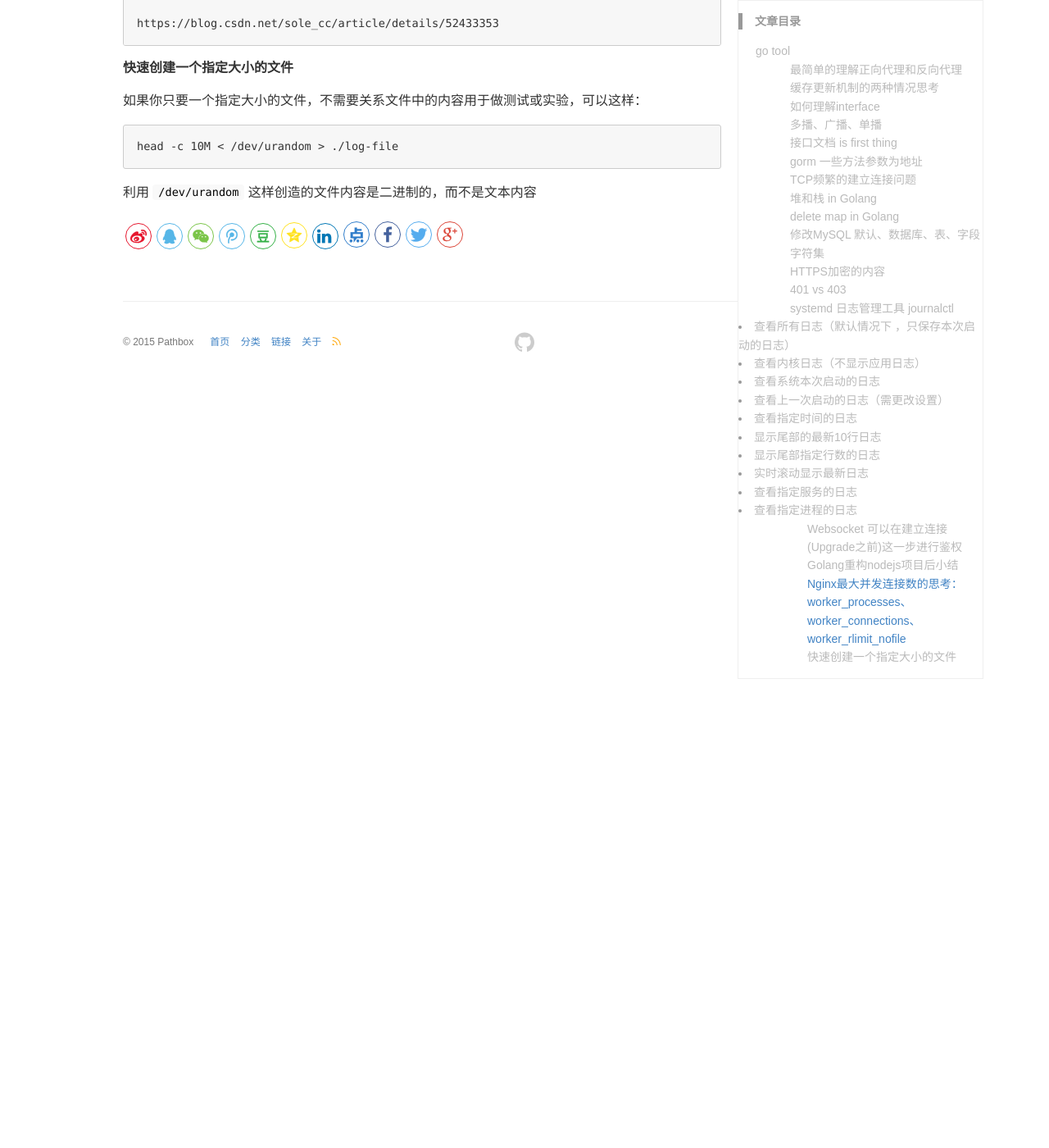
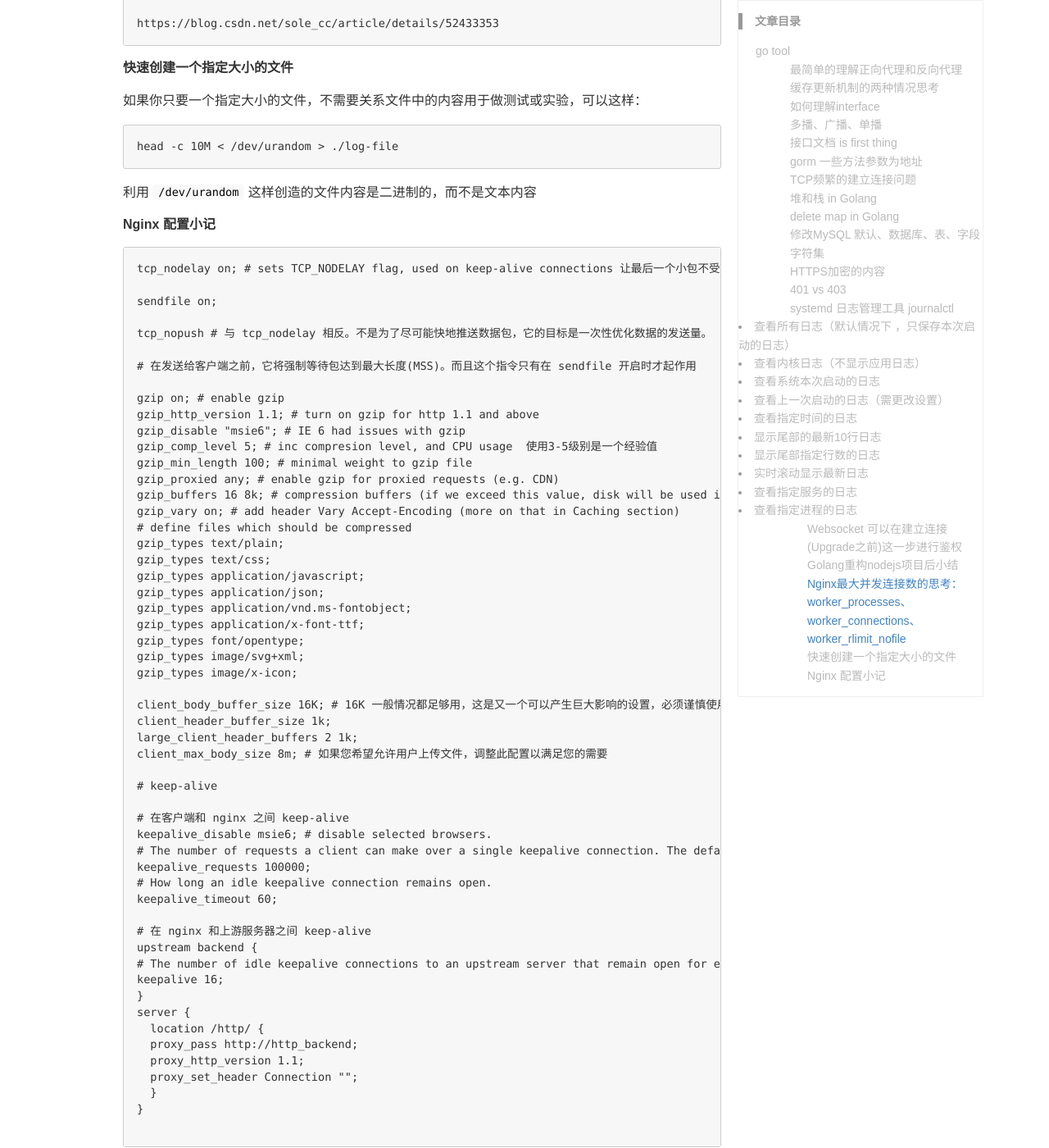
Before and after one commit to pathbox/pathbox.github.io, a Jekyll site: the page built from _posts/2018-04-03-work-summary-in-Udesk-fourteen.md, in a window 1280 px wide and 1400 px high, scrolled down 10200 px. Shown: the whole window at 82% size. Built offline with Jekyll 4.4.1, drawn with Linux system fonts in a browser that asks for light colours.

Commit message:
Nginx 配置小记

````diff
--- a/_posts/2018-04-03-work-summary-in-Udesk-fourteen.md
+++ b/_posts/2018-04-03-work-summary-in-Udesk-fourteen.md
@@ -438,3 +438,62 @@ head -c 10M < /dev/urandom > ./log-file
 ```
 
 利用 `/dev/urandom` 这样创造的文件内容是二进制的，而不是文本内容
+
+##### Nginx 配置小记
+
+```
+tcp_nodelay on; # sets TCP_NODELAY flag, used on keep-alive connections 让最后一个小包不受到延迟ACK的影响，不会等到200ms之后发送
+
+sendfile on;
+
+tcp_nopush # 与 tcp_nodelay 相反。不是为了尽可能快地推送数据包，它的目标是一次性优化数据的发送量。
+
+# 在发送给客户端之前，它将强制等待包达到最大长度(MSS)。而且这个指令只有在 sendfile 开启时才起作用
+
+gzip on; # enable gzip
+gzip_http_version 1.1; # turn on gzip for http 1.1 and above
+gzip_disable "msie6"; # IE 6 had issues with gzip
+gzip_comp_level 5; # inc compresion level, and CPU usage  使用3-5级别是一个经验值
+gzip_min_length 100; # minimal weight to gzip file
+gzip_proxied any; # enable gzip for proxied requests (e.g. CDN)
+gzip_buffers 16 8k; # compression buffers (if we exceed this value, disk will be used instead of RAM)
+gzip_vary on; # add header Vary Accept-Encoding (more on that in Caching section)
+# define files which should be compressed
+gzip_types text/plain;
+gzip_types text/css;
+gzip_types application/javascript;
+gzip_types application/json;
+gzip_types application/vnd.ms-fontobject;
+gzip_types application/x-font-ttf;
+gzip_types font/opentype;
+gzip_types image/svg+xml;
+gzip_types image/x-icon;
+
+client_body_buffer_size 16K; # 16K 一般情况都足够用，这是又一个可以产生巨大影响的设置，必须谨慎使用。太小了，则 nginx 会不断地使用 I/O 把剩余的部分写入文件。太大了，则当攻击者可以打开所有连接但你无法在系统上分配足够缓冲来处理这些连接时，你可能容易受到 DOS 攻击
+client_header_buffer_size 1k;
+large_client_header_buffers 2 1k;
+client_max_body_size 8m; # 如果您希望允许用户上传文件，调整此配置以满足您的需要
+
+# keep-alive
+
+# 在客户端和 nginx 之间 keep-alive
+keepalive_disable msie6; # disable selected browsers.
+# The number of requests a client can make over a single keepalive connection. The default is 100, but a much higher value can be especially useful for testing with a load‑generation tool, which generally sends a large number of requests from a single client.
+keepalive_requests 100000;
+# How long an idle keepalive connection remains open.
+keepalive_timeout 60;
+
+# 在 nginx 和上游服务器之间 keep-alive
+upstream backend {
+# The number of idle keepalive connections to an upstream server that remain open for each worker process
+keepalive 16;
+}
+server {
+  location /http/ {
+  proxy_pass http://http_backend;
+  proxy_http_version 1.1;
+  proxy_set_header Connection "";
+  }
+}
+
+```
````
